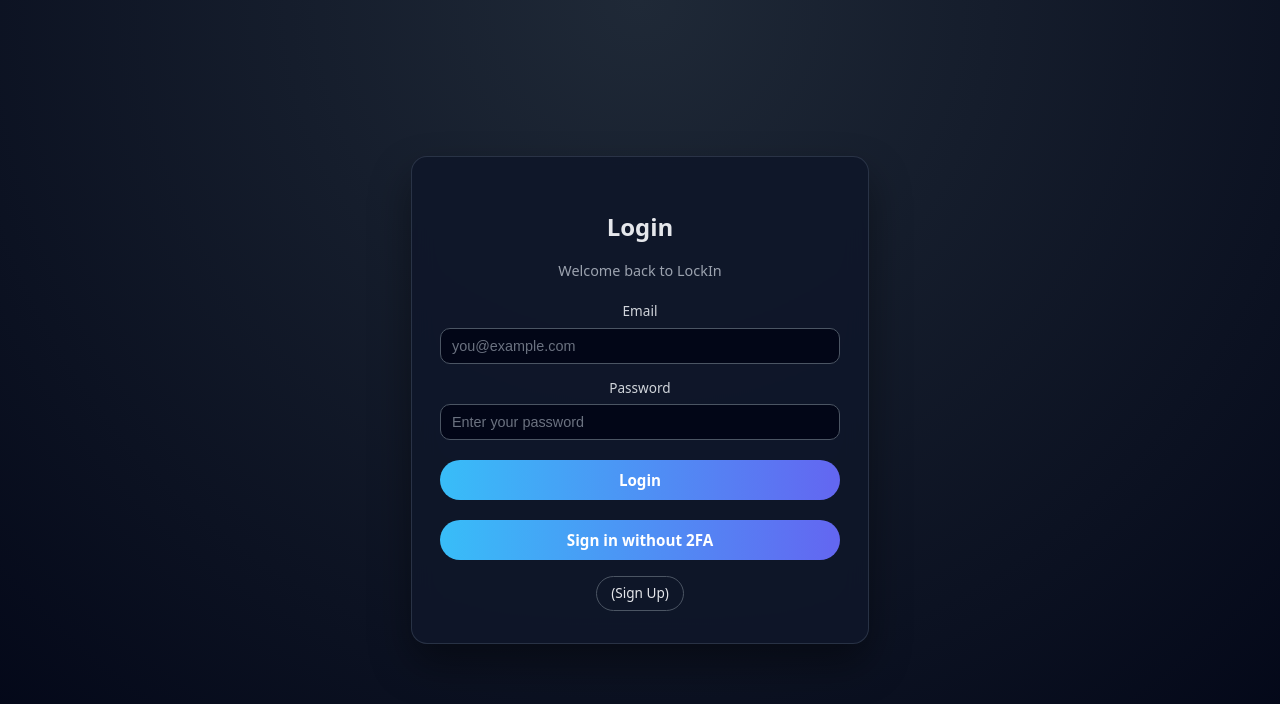
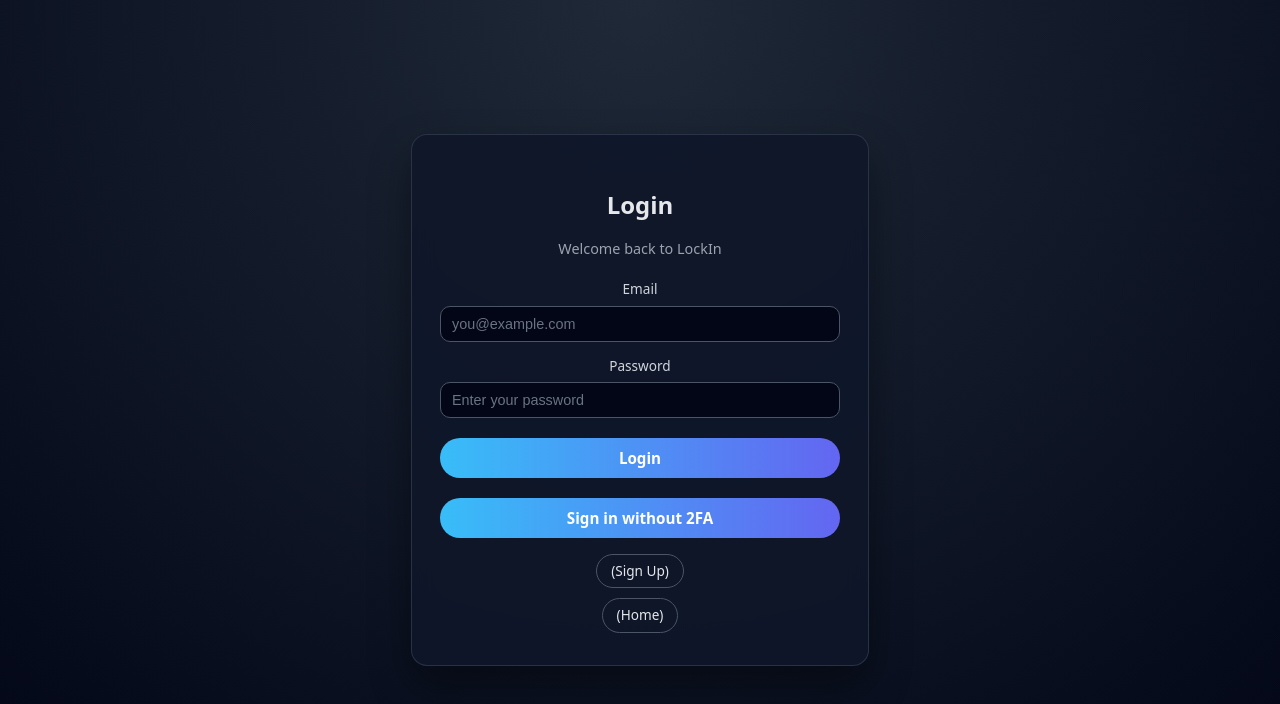
Before and after one commit to andreyg8479/Lock-In, a React app in the folder frontend/: page /Login in a window 1280 px wide. Shown: the top 704 px of the page. Built offline with nearby package versions, Linux system fonts and the light colour scheme; the HTML template or start-up script is replaced by a standard one.

Commit message:
return home button on login page

```diff
--- a/frontend/src/Login.css
+++ b/frontend/src/Login.css
@@ -116,9 +116,16 @@
 	box-shadow: none;
 }
 
-/* Link to Sign Up on the login page */
+/* Sign up + home links on the login page */
+.auth-login-footer {
+	margin-top: 16px;
+	display: flex;
+	flex-direction: column;
+	gap: 10px;
+	align-items: center;
+}
+
 .SignUp {
-	margin-top: 16px;
 	text-align: center;
 	font-size: 0.85rem;
 	color: #9ca3af;
--- a/frontend/src/Login.tsx
+++ b/frontend/src/Login.tsx
@@ -211,9 +211,14 @@
 				</form>
 				)}
 
-                <div className="SignUp">
-                <Link to="/SignUp">(Sign Up)</Link>
-                </div>
+				<div className="auth-login-footer">
+					<div className="SignUp">
+						<Link to="/SignUp">(Sign Up)</Link>
+					</div>
+					<div className="SignUp">
+						<Link to="/Home">(Home)</Link>
+					</div>
+				</div>
 			</div>
 		</div>
 	);
```
